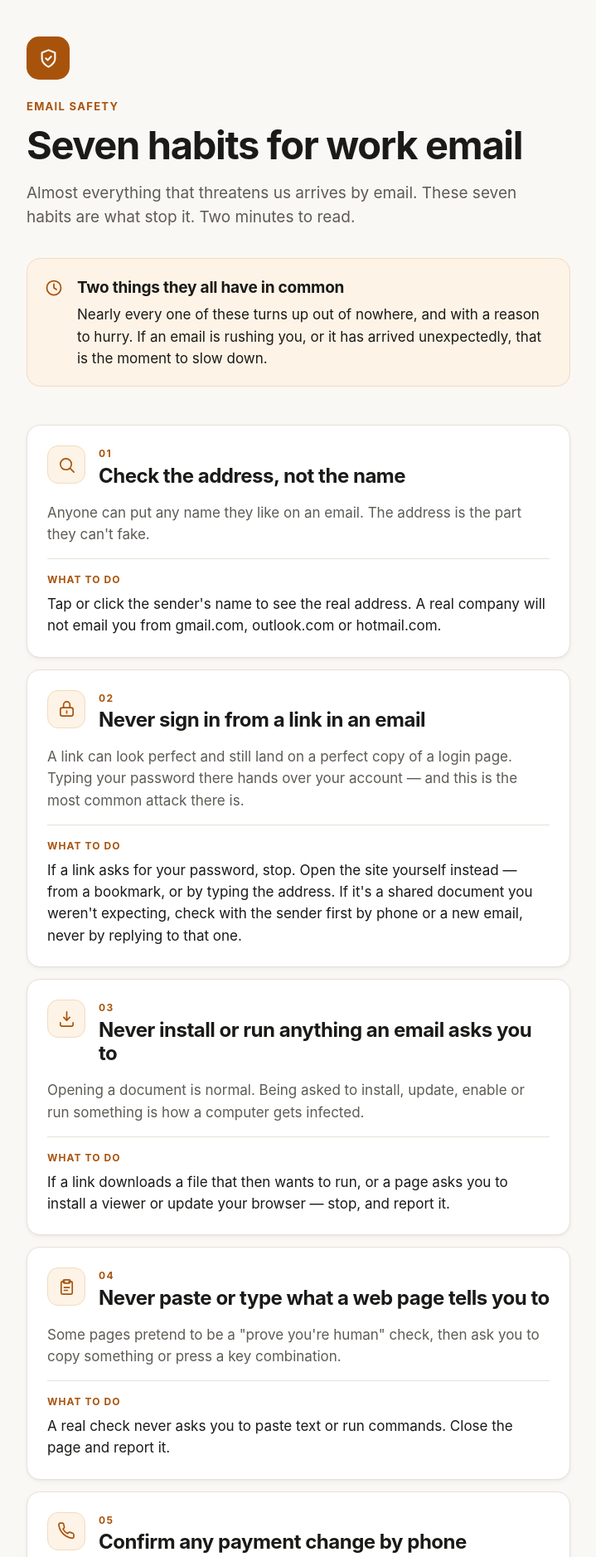
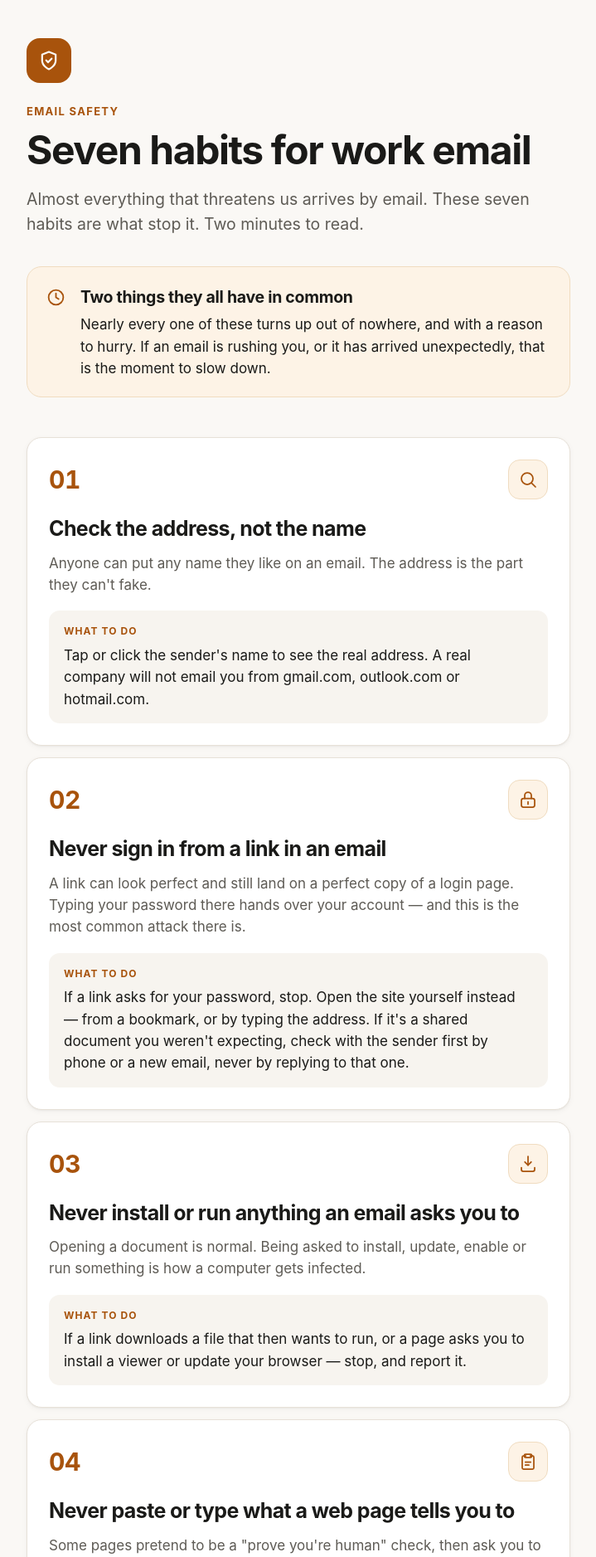
Before and after one commit to shihaaaan/emailsafety, a plain HTML site: page index.html in a window 1280 px wide. Shown: the top 1877 px of the page at 83% size, without its empty margins (280-999 px from the left). Drawn offline with Linux system fonts and the light colour scheme.

Commit message:
Icons updated

```diff
--- a/index.html
+++ b/index.html
@@ -8,6 +8,7 @@
   :root{
     --bg:#faf8f5;
     --card:#ffffff;
+    --inset:#f7f4ef;
     --ink:#1a1a18;
     --muted:#5e5b55;
     --line:#e7e1d8;
@@ -15,14 +16,15 @@
     --accent-soft:#fdf3e6;
     --accent-line:#f0dcc0;
     --dark:#1c1b19;
-    --radius:16px;
-    --shadow:0 1px 2px rgba(28,27,25,.04), 0 2px 6px rgba(28,27,25,.04);
-    --shadow-up:0 2px 4px rgba(28,27,25,.05), 0 8px 18px rgba(28,27,25,.07);
+    --radius:18px;
+    --shadow:0 1px 2px rgba(28,27,25,.04), 0 2px 7px rgba(28,27,25,.045);
+    --shadow-up:0 2px 4px rgba(28,27,25,.05), 0 10px 22px rgba(28,27,25,.075);
   }
   @media (prefers-color-scheme:dark){
     :root{
       --bg:#141412;
       --card:#1e1d1a;
+      --inset:#171614;
       --ink:#f4f2ee;
       --muted:#a9a49b;
       --line:#302d28;
@@ -45,31 +47,29 @@
     line-height:1.55;
     -webkit-font-smoothing:antialiased;
   }
-  .wrap{max-width:700px;margin:0 auto;padding:44px 22px 80px}
+  .wrap{max-width:700px;margin:0 auto;padding:46px 22px 84px}
 
-  /* ---------- icons ---------- */
+  /* ---------- icon badges ---------- */
   .ico{
-    flex:0 0 auto;width:46px;height:46px;border-radius:13px;
+    flex:0 0 auto;width:48px;height:48px;border-radius:14px;
     background:var(--accent-soft);border:1px solid var(--accent-line);
     color:var(--accent);
     display:grid;place-items:center;
   }
   .ico svg{
-    width:23px;height:23px;display:block;
+    width:24px;height:24px;display:block;
     fill:none;stroke:currentColor;stroke-width:1.75;
     stroke-linecap:round;stroke-linejoin:round;
   }
-  .ico.sm{width:38px;height:38px;border-radius:11px}
-  .ico.sm svg{width:20px;height:20px}
 
   /* ---------- header ---------- */
   .mark{
-    width:52px;height:52px;border-radius:15px;
+    width:54px;height:54px;border-radius:16px;
     background:var(--accent);color:var(--bg);
-    display:grid;place-items:center;margin:0 0 22px;
+    display:grid;place-items:center;margin:0 0 24px;
   }
   .mark svg{
-    width:27px;height:27px;fill:none;stroke:currentColor;
+    width:28px;height:28px;fill:none;stroke:currentColor;
     stroke-width:1.9;stroke-linecap:round;stroke-linejoin:round;
   }
   .eyebrow{
@@ -77,22 +77,25 @@
     color:var(--accent);margin:0 0 12px;
   }
   h1{
-    font-size:clamp(33px,7.2vw,47px);line-height:1.06;letter-spacing:-.028em;
+    font-size:clamp(34px,7.4vw,48px);line-height:1.05;letter-spacing:-.03em;
     font-weight:720;margin:0 0 18px;
   }
-  .lede{font-size:19px;color:var(--muted);margin:0 0 34px;max-width:54ch}
+  .lede{font-size:19.5px;color:var(--muted);margin:0 0 36px;max-width:54ch}
 
-  /* ---------- callout ---------- */
+  /* ---------- callouts ---------- */
   .pattern{
-    display:flex;gap:16px;align-items:flex-start;
+    display:flex;gap:17px;align-items:flex-start;
     background:var(--accent-soft);
     border:1px solid var(--accent-line);
     border-radius:var(--radius);
-    padding:20px;margin:0 0 46px;
+    padding:21px 22px;margin:0 0 48px;
   }
-  .pattern .ico{background:transparent;border:0;width:auto;height:auto}
-  .pattern .ico svg{width:24px;height:24px;margin-top:3px}
-  .pattern strong{display:block;font-size:19px;margin-bottom:5px;letter-spacing:-.012em}
+  .pattern .glyph{
+    flex:0 0 auto;width:25px;height:25px;margin-top:3px;color:var(--accent);
+    fill:none;stroke:currentColor;stroke-width:1.75;
+    stroke-linecap:round;stroke-linejoin:round;
+  }
+  .pattern strong{display:block;font-size:19.5px;margin-bottom:5px;letter-spacing:-.015em}
 
   /* ---------- habit cards ---------- */
   .rule{
@@ -100,24 +103,33 @@
     border:1px solid var(--line);
     border-radius:var(--radius);
     box-shadow:var(--shadow);
-    padding:24px;
+    padding:26px;
     margin:0 0 14px;
     transition:transform .18s ease, box-shadow .18s ease;
   }
   @media (hover:hover){
     .rule:hover{transform:translateY(-2px);box-shadow:var(--shadow-up)}
   }
-  .rhead{display:flex;gap:16px;align-items:flex-start;margin-bottom:16px}
+  .rhead{
+    /* row-reverse: number leads on the left, icon trails on the right */
+    display:flex;flex-direction:row-reverse;
+    justify-content:space-between;align-items:center;
+    margin:0 0 20px;
+  }
   .num{
-    font-size:12px;font-weight:700;color:var(--accent);
-    letter-spacing:.12em;margin:1px 0 3px;
+    font-size:30px;font-weight:730;color:var(--accent);
+    line-height:1;letter-spacing:-.015em;
+    font-variant-numeric:tabular-nums;
   }
   .rule h2{
-    font-size:clamp(20px,4.3vw,24px);line-height:1.2;letter-spacing:-.02em;
-    font-weight:690;margin:0;
+    font-size:clamp(21px,4.5vw,25px);line-height:1.22;letter-spacing:-.024em;
+    font-weight:690;margin:0 0 13px;
   }
-  .why{color:var(--muted);margin:0 0 16px}
-  .do{margin:0;padding-top:16px;border-top:1px solid var(--line)}
+  .why{color:var(--muted);margin:0 0 18px}
+  .do{
+    margin:0;background:var(--inset);
+    border-radius:13px;padding:16px 18px;
+  }
   .do b{
     display:block;font-size:12px;font-weight:700;letter-spacing:.09em;
     text-transform:uppercase;color:var(--accent);margin-bottom:6px;
@@ -127,50 +139,51 @@
   .report{
     background:var(--dark);color:#f6f4f0;
     border-radius:var(--radius);
-    padding:30px 26px;margin:42px 0 0;
+    padding:32px 28px;margin:44px 0 0;
   }
-  .rephead{display:flex;gap:15px;align-items:center;margin:0 0 18px}
+  .rephead{display:flex;gap:16px;align-items:center;margin:0 0 20px}
   .rephead svg{
-    width:29px;height:29px;flex:0 0 auto;fill:none;stroke:#e8a05c;
+    width:30px;height:30px;flex:0 0 auto;fill:none;stroke:#e8a05c;
     stroke-width:1.7;stroke-linecap:round;stroke-linejoin:round;
   }
   .report h2{
-    font-size:clamp(22px,4.8vw,27px);line-height:1.16;letter-spacing:-.022em;
+    font-size:clamp(22px,4.9vw,27px);line-height:1.16;letter-spacing:-.024em;
     font-weight:700;margin:0;color:#fff;
   }
   .report ul{margin:0;padding:0;list-style:none}
   .report li{
-    padding:13px 0;border-top:1px solid rgba(255,255,255,.13);
+    padding:14px 0;border-top:1px solid rgba(255,255,255,.13);
     display:flex;gap:14px;align-items:flex-start;
   }
   .report li:first-child{border-top:0;padding-top:2px}
   .step{
-    flex:0 0 auto;width:25px;height:25px;border-radius:50%;
+    flex:0 0 auto;width:26px;height:26px;border-radius:50%;
     border:1.5px solid rgba(232,160,92,.55);color:#e8a05c;
-    display:grid;place-items:center;font-size:13px;font-weight:700;
+    display:grid;place-items:center;font-size:14px;font-weight:700;
     margin-top:1px;
   }
   .reassure{
-    margin:20px 0 0;padding-top:18px;
+    margin:21px 0 0;padding-top:19px;
     border-top:1px solid rgba(255,255,255,.13);
     font-size:18px;font-weight:600;color:#fff;
   }
 
   footer{
-    margin:40px 0 0;padding-top:20px;border-top:1px solid var(--line);
+    margin:42px 0 0;padding-top:21px;border-top:1px solid var(--line);
     font-size:15px;color:var(--muted);
   }
 
   /* ---------- print: makes a wall poster ---------- */
   @media print{
     :root{
-      --bg:#fff;--card:#fff;--ink:#000;--muted:#2e2e2e;--line:#b4b4b4;
-      --accent:#000;--accent-soft:#fff;--accent-line:#777;--dark:#fff;
-      --shadow:none;--shadow-up:none;
+      --bg:#fff;--card:#fff;--inset:#fff;--ink:#000;--muted:#2e2e2e;
+      --line:#b4b4b4;--accent:#000;--accent-soft:#fff;--accent-line:#777;
+      --dark:#fff;--shadow:none;--shadow-up:none;
     }
     body{font-size:10.5pt}
     .wrap{max-width:none;padding:0}
     .mark{background:#fff;color:#000;border:1.5px solid #000}
+    .do{border:1px solid #b4b4b4}
     .report{color:#000;border:1.5px solid #000}
     .report h2,.reassure{color:#000}
     .report li{border-top:1px solid #999}
@@ -193,9 +206,7 @@
   <p class="lede">Almost everything that threatens us arrives by email. These seven habits are what stop it. Two minutes to read.</p>
 
   <div class="pattern">
-    <span class="ico" aria-hidden="true">
-      <svg viewBox="0 0 24 24"><circle cx="12" cy="12" r="8.5"/><path d="M12 7.4V12l3.1 2"/></svg>
-    </span>
+    <svg class="glyph" viewBox="0 0 24 24" aria-hidden="true"><circle cx="12" cy="12" r="8.5"/><path d="M12 7.4V12l3.1 2"/></svg>
     <div>
       <strong>Two things they all have in common</strong>
       Nearly every one of these turns up out of nowhere, and with a reason to hurry. If an email is rushing you, or it has arrived unexpectedly, that is the moment to slow down.
@@ -207,11 +218,9 @@
       <span class="ico" aria-hidden="true">
         <svg viewBox="0 0 24 24"><circle cx="11" cy="11" r="7"/><path d="M16.3 16.3 21 21"/></svg>
       </span>
-      <div>
-        <p class="num">01</p>
-        <h2>Check the address, not the name</h2>
-      </div>
+      <span class="num">01</span>
     </div>
+    <h2>Check the address, not the name</h2>
     <p class="why">Anyone can put any name they like on an email. The address is the part they can't fake.</p>
     <p class="do"><b>What to do</b>Tap or click the sender's name to see the real address. A real company will not email you from gmail.com, outlook.com or hotmail.com.</p>
   </section>
@@ -221,11 +230,9 @@
       <span class="ico" aria-hidden="true">
         <svg viewBox="0 0 24 24"><rect x="4" y="10.5" width="16" height="10.5" rx="2.5"/><path d="M8 10.5V7a4 4 0 0 1 8 0v3.5"/><path d="M12 14.6v2.8"/></svg>
       </span>
-      <div>
-        <p class="num">02</p>
-        <h2>Never sign in from a link in an email</h2>
-      </div>
+      <span class="num">02</span>
     </div>
+    <h2>Never sign in from a link in an email</h2>
     <p class="why">A link can look perfect and still land on a perfect copy of a login page. Typing your password there hands over your account — and this is the most common attack there is.</p>
     <p class="do"><b>What to do</b>If a link asks for your password, stop. Open the site yourself instead — from a bookmark, or by typing the address. If it's a shared document you weren't expecting, check with the sender first by phone or a new email, never by replying to that one.</p>
   </section>
@@ -235,11 +242,9 @@
       <span class="ico" aria-hidden="true">
         <svg viewBox="0 0 24 24"><path d="M12 3v10.5"/><path d="M8.2 9.8 12 13.6l3.8-3.8"/><path d="M4 16.5v2.2A2.3 2.3 0 0 0 6.3 21h11.4a2.3 2.3 0 0 0 2.3-2.3v-2.2"/></svg>
       </span>
-      <div>
-        <p class="num">03</p>
-        <h2>Never install or run anything an email asks you to</h2>
-      </div>
+      <span class="num">03</span>
     </div>
+    <h2>Never install or run anything an email asks you to</h2>
     <p class="why">Opening a document is normal. Being asked to install, update, enable or run something is how a computer gets infected.</p>
     <p class="do"><b>What to do</b>If a link downloads a file that then wants to run, or a page asks you to install a viewer or update your browser — stop, and report it.</p>
   </section>
@@ -249,11 +254,9 @@
       <span class="ico" aria-hidden="true">
         <svg viewBox="0 0 24 24"><rect x="7.5" y="3" width="9" height="4.2" rx="1.6"/><path d="M9.3 5.1H6.6A1.6 1.6 0 0 0 5 6.7v12.7A1.6 1.6 0 0 0 6.6 21h10.8a1.6 1.6 0 0 0 1.6-1.6V6.7a1.6 1.6 0 0 0-1.6-1.6h-2.7"/><path d="M8.8 12.6h6.4M8.8 16.2h4.2"/></svg>
       </span>
-      <div>
-        <p class="num">04</p>
-        <h2>Never paste or type what a web page tells you to</h2>
-      </div>
+      <span class="num">04</span>
     </div>
+    <h2>Never paste or type what a web page tells you to</h2>
     <p class="why">Some pages pretend to be a "prove you're human" check, then ask you to copy something or press a key combination.</p>
     <p class="do"><b>What to do</b>A real check never asks you to paste text or run commands. Close the page and report it.</p>
   </section>
@@ -263,11 +266,9 @@
       <span class="ico" aria-hidden="true">
         <svg viewBox="0 0 24 24"><path d="M20.9 16.9v2.4a1.9 1.9 0 0 1-2.1 1.9 18.9 18.9 0 0 1-8.2-2.9 18.6 18.6 0 0 1-5.7-5.7A18.9 18.9 0 0 1 2 4.3 1.9 1.9 0 0 1 3.9 2.2h2.4a1.9 1.9 0 0 1 1.9 1.6c.1 1 .4 1.8.7 2.7a1.9 1.9 0 0 1-.4 2L7.3 9.7a15.3 15.3 0 0 0 5.7 5.7l1.2-1.1a1.9 1.9 0 0 1 2-.4c.9.3 1.7.6 2.7.7a1.9 1.9 0 0 1 1.6 1.9Z"/></svg>
       </span>
-      <div>
-        <p class="num">05</p>
-        <h2>Confirm any payment change by phone</h2>
-      </div>
+      <span class="num">05</span>
     </div>
+    <h2>Confirm any payment change by phone</h2>
     <p class="why">Talking someone into changing bank details is the most profitable thing an attacker can do — and the email will look like it came from someone you deal with every day.</p>
     <p class="do"><b>What to do</b>Ring to confirm, using a number you already have. Never a number from the email. Do this even when you know the sender, and especially when it's urgent.</p>
   </section>
@@ -277,11 +278,9 @@
       <span class="ico" aria-hidden="true">
         <svg viewBox="0 0 24 24"><path d="M18 8.6a6 6 0 0 0-12 0c0 6.4-2.6 7.6-2.6 7.6h17.2S18 15 18 8.6"/><path d="M10.2 19.6a2.1 2.1 0 0 0 3.6 0"/></svg>
       </span>
-      <div>
-        <p class="num">06</p>
-        <h2>Never approve a login you didn't start</h2>
-      </div>
+      <span class="num">06</span>
     </div>
+    <h2>Never approve a login you didn't start</h2>
     <p class="why">If an approval request or a code turns up and you weren't signing in, somebody else already has your password.</p>
     <p class="do"><b>What to do</b>Deny it, then tell IT straight away.</p>
   </section>
@@ -291,19 +290,15 @@
       <span class="ico" aria-hidden="true">
         <svg viewBox="0 0 24 24"><path d="M5.6 21V3.4"/><path d="M5.6 4.4h10.2l-1.8 3.8 1.8 3.8H5.6"/></svg>
       </span>
-      <div>
-        <p class="num">07</p>
-        <h2>Report it — don't just delete it</h2>
-      </div>
+      <span class="num">07</span>
     </div>
+    <h2>Report it — don't just delete it</h2>
     <p class="why">Reporting quickly is the difference between a twenty-minute fix and a serious problem. Deleting it means nobody can check whether anyone else got the same thing.</p>
     <p class="do"><b>What to do</b>Forward it to the IT team — and report it even if you already clicked. Especially then.</p>
   </section>
 
   <div class="pattern">
-    <span class="ico" aria-hidden="true">
-      <svg viewBox="0 0 24 24"><circle cx="12" cy="12" r="8.6"/><path d="M9.7 9.4a2.4 2.4 0 1 1 3.4 2.3c-.7.3-1.1.9-1.1 1.7"/><path d="M12 16.8h.01"/></svg>
-    </span>
+    <svg class="glyph" viewBox="0 0 24 24" aria-hidden="true"><circle cx="12" cy="12" r="8.6"/><path d="M9.7 9.4a2.4 2.4 0 1 1 3.4 2.3c-.7.3-1.1.9-1.1 1.7"/><path d="M12 16.8h.01"/></svg>
     <div>
       <strong>Not sure about something? Ask before you click</strong>
       You never have to work it out on your own. Send it through to the IT team and ask. We would far rather check a safe email for you than clean up after a bad one — and no question is too small or too late.
```
